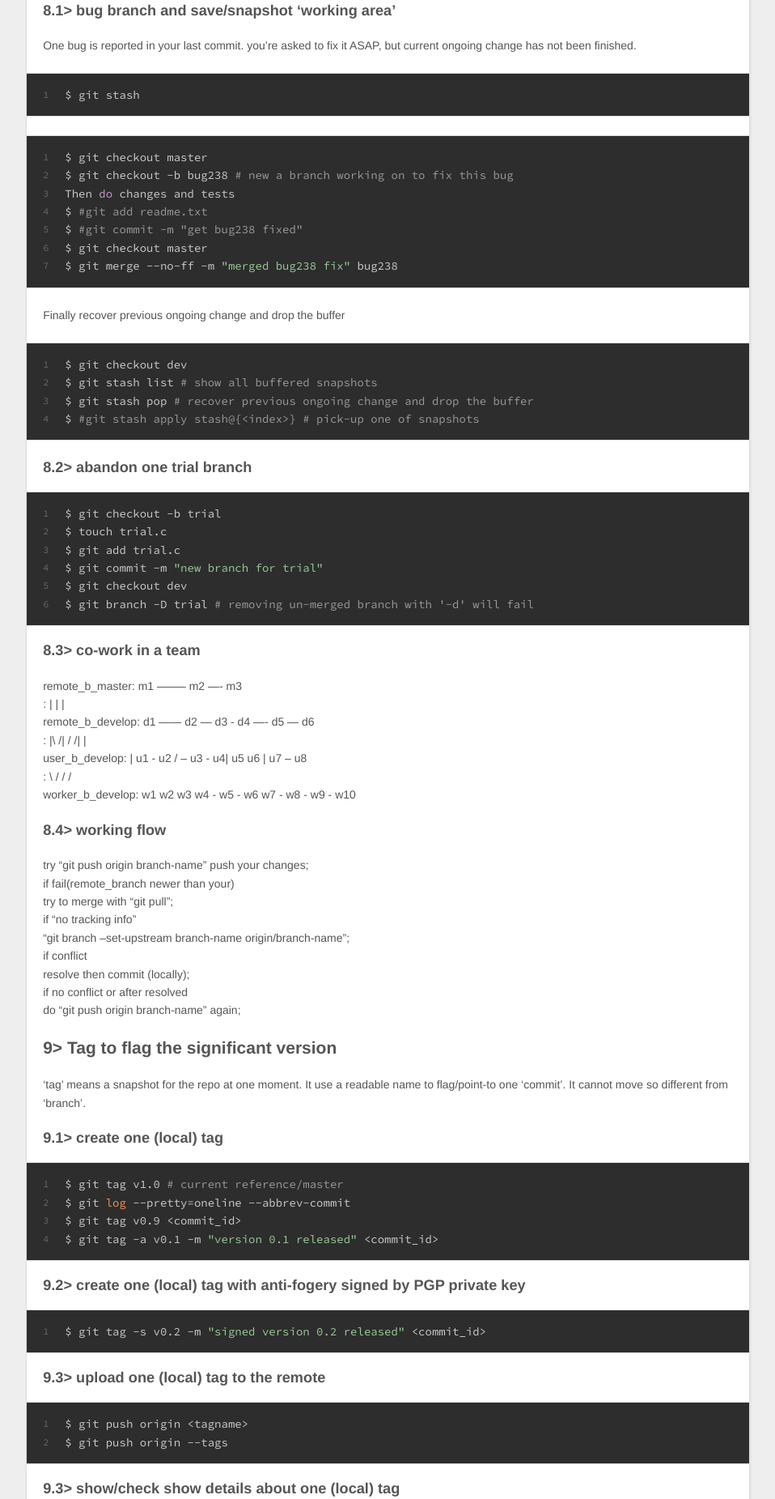
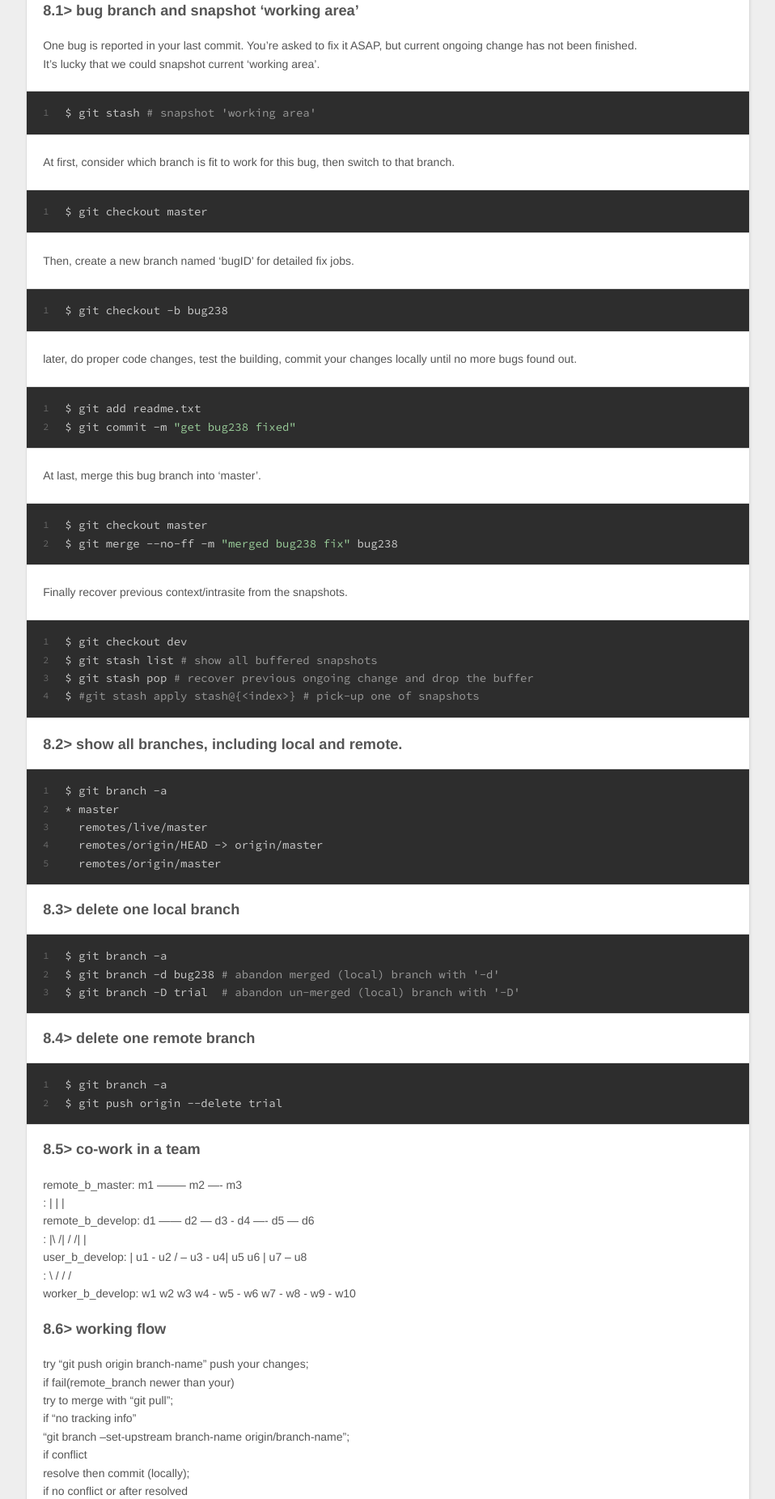
Before and after one commit to jacky168wang/hexo_static, a plain HTML site: page 2017/06/25/git-tutor/index.html in a window 1280 px wide. Shown: the part 6010-7861 px from the top of the page at 81% size, without its empty margins (8-966 px from the left). Drawn offline with nearby package versions, Linux system fonts and the light colour scheme.

Commit message:
Site updated: 2017-06-26 23:14:51

```diff
--- a/2017/06/25/git-tutor/index.html
+++ b/2017/06/25/git-tutor/index.html
@@ -11,7 +11,7 @@
 <meta property="og:url" content="http://192.168.1.3/2017/06/25/git-tutor/index.html">
 <meta property="og:site_name" content="JackyWang&#39;s Hexo Blog">
 <meta property="og:description" content="1&amp;gt; Overview‘git’ is a distribution system to maintain source codes. It’s veriy special and smart as “GIT TRACKS CHANGES RATHER THAN FILES”. It’s designed based on the following framework:“working a">
-<meta property="og:updated_time" content="2017-06-25T07:36:49.383Z">
+<meta property="og:updated_time" content="2017-06-26T15:13:11.536Z">
 <meta name="twitter:card" content="summary">
 <meta name="twitter:title" content="Git tutorial">
 <meta name="twitter:description" content="1&amp;gt; Overview‘git’ is a distribution system to maintain source codes. It’s veriy special and smart as “GIT TRACKS CHANGES RATHER THAN FILES”. It’s designed based on the following framework:“working a">
@@ -119,12 +119,17 @@
 <h3 id="7-4-gt-merge"><a href="#7-4-gt-merge" class="headerlink" title="7.4&gt; merge"></a>7.4&gt; merge</h3><p>Compare ‘end’ node of current branch with the other, if no conflict, p_master -&gt; the ‘end’ node of p_dev; else, new one node with your changes, p_master -&gt; it.<br><figure class="highlight bash"><table><tr><td class="gutter"><pre><div class="line">1</div><div class="line">2</div><div class="line">3</div><div class="line">4</div></pre></td><td class="code"><pre><div class="line">$ git checkout master</div><div class="line">$ cat readme.txt</div><div class="line">$ git merge dev</div><div class="line">$ cat readme.txt <span class="comment"># if conflict, manually modify it, then git add &amp; commit</span></div></pre></td></tr></table></figure></p>
 <h3 id="7-5-gt-picture-details-of-the-roadmap"><a href="#7-5-gt-picture-details-of-the-roadmap" class="headerlink" title="7.5&gt; picture details of the roadmap"></a>7.5&gt; picture details of the roadmap</h3><figure class="highlight bash"><table><tr><td class="gutter"><pre><div class="line">1</div></pre></td><td class="code"><pre><div class="line">$ git <span class="built_in">log</span> --graph --pretty=oneline --abbrev-commit</div></pre></td></tr></table></figure>
 <h3 id="7-6-gt-remove-branch-delete-p-dev"><a href="#7-6-gt-remove-branch-delete-p-dev" class="headerlink" title="7.6&gt; remove branch: delete p_dev"></a>7.6&gt; remove branch: delete p_dev</h3><figure class="highlight bash"><table><tr><td class="gutter"><pre><div class="line">1</div><div class="line">2</div></pre></td><td class="code"><pre><div class="line">$ git branch -d dev</div><div class="line">$ git branch</div></pre></td></tr></table></figure>
-<h2 id="8-gt-Branches-in-generial-development-team"><a href="#8-gt-Branches-in-generial-development-team" class="headerlink" title="8&gt; Branches in generial development team"></a>8&gt; Branches in generial development team</h2><h3 id="8-1-gt-bug-branch-and-save-snapshot-‘working-area’"><a href="#8-1-gt-bug-branch-and-save-snapshot-‘working-area’" class="headerlink" title="8.1&gt; bug branch and save/snapshot ‘working area’"></a>8.1&gt; bug branch and save/snapshot ‘working area’</h3><p>One bug is reported in your last commit. you’re asked to fix it ASAP, but current ongoing change has not been finished.<br><figure class="highlight bash"><table><tr><td class="gutter"><pre><div class="line">1</div></pre></td><td class="code"><pre><div class="line">$ git stash</div></pre></td></tr></table></figure></p>
-<figure class="highlight bash"><table><tr><td class="gutter"><pre><div class="line">1</div><div class="line">2</div><div class="line">3</div><div class="line">4</div><div class="line">5</div><div class="line">6</div><div class="line">7</div></pre></td><td class="code"><pre><div class="line">$ git checkout master</div><div class="line">$ git checkout -b bug238 <span class="comment"># new a branch working on to fix this bug</span></div><div class="line">Then <span class="keyword">do</span> changes and tests</div><div class="line">$ <span class="comment">#git add readme.txt</span></div><div class="line">$ <span class="comment">#git commit -m "get bug238 fixed"</span></div><div class="line">$ git checkout master</div><div class="line">$ git merge --no-ff -m <span class="string">"merged bug238 fix"</span> bug238</div></pre></td></tr></table></figure>
-<p>Finally recover previous ongoing change and drop the buffer<br><figure class="highlight bash"><table><tr><td class="gutter"><pre><div class="line">1</div><div class="line">2</div><div class="line">3</div><div class="line">4</div></pre></td><td class="code"><pre><div class="line">$ git checkout dev</div><div class="line">$ git stash list <span class="comment"># show all buffered snapshots</span></div><div class="line">$ git stash pop <span class="comment"># recover previous ongoing change and drop the buffer</span></div><div class="line">$ <span class="comment">#git stash apply stash@&#123;&lt;index&gt;&#125; # pick-up one of snapshots</span></div></pre></td></tr></table></figure></p>
-<h3 id="8-2-gt-abandon-one-trial-branch"><a href="#8-2-gt-abandon-one-trial-branch" class="headerlink" title="8.2&gt; abandon one trial branch"></a>8.2&gt; abandon one trial branch</h3><figure class="highlight bash"><table><tr><td class="gutter"><pre><div class="line">1</div><div class="line">2</div><div class="line">3</div><div class="line">4</div><div class="line">5</div><div class="line">6</div></pre></td><td class="code"><pre><div class="line">$ git checkout -b trial</div><div class="line">$ touch trial.c</div><div class="line">$ git add trial.c</div><div class="line">$ git commit -m <span class="string">"new branch for trial"</span></div><div class="line">$ git checkout dev</div><div class="line">$ git branch -D trial <span class="comment"># removing un-merged branch with '-d' will fail</span></div></pre></td></tr></table></figure>
-<h3 id="8-3-gt-co-work-in-a-team"><a href="#8-3-gt-co-work-in-a-team" class="headerlink" title="8.3&gt;  co-work in a team"></a>8.3&gt;  co-work in a team</h3><p>  remote_b_master:           m1 ——– m2 —- m3<br>                 :           |           |       |<br> remote_b_develop: d1 —— d2 — d3 - d4 —- d5 — d6<br>                 :  |\       /|     /    /|       |<br>   user_b_develop:  | u1 - u2 / – u3 - u4| u5 u6 | u7 – u8<br>                 :   \       /            /       /<br> worker_b_develop:    w1 w2 w3 w4 - w5 - w6 w7 - w8 - w9 - w10</p>
-<h3 id="8-4-gt-working-flow"><a href="#8-4-gt-working-flow" class="headerlink" title="8.4&gt; working flow"></a>8.4&gt; working flow</h3><p>  try “git push origin branch-name” push your changes;<br>  if fail(remote_branch newer than your)<br>  try to merge with “git pull”;<br>  if “no tracking info”<br>    “git branch –set-upstream branch-name origin/branch-name”;<br>    if conflict<br>      resolve then commit (locally);<br>    if no conflict or after resolved<br>      do “git push origin branch-name” again;</p>
+<h2 id="8-gt-Branches-in-generial-development-team"><a href="#8-gt-Branches-in-generial-development-team" class="headerlink" title="8&gt; Branches in generial development team"></a>8&gt; Branches in generial development team</h2><h3 id="8-1-gt-bug-branch-and-snapshot-‘working-area’"><a href="#8-1-gt-bug-branch-and-snapshot-‘working-area’" class="headerlink" title="8.1&gt; bug branch and snapshot ‘working area’"></a>8.1&gt; bug branch and snapshot ‘working area’</h3><p>One bug is reported in your last commit. You’re asked to fix it ASAP, but current ongoing change has not been finished.<br>It’s lucky that we could snapshot current ‘working area’.<br><figure class="highlight bash"><table><tr><td class="gutter"><pre><div class="line">1</div></pre></td><td class="code"><pre><div class="line">$ git stash <span class="comment"># snapshot 'working area'</span></div></pre></td></tr></table></figure></p>
+<p>At first, consider which branch is fit to work for this bug, then switch to that branch.<br><figure class="highlight bash"><table><tr><td class="gutter"><pre><div class="line">1</div></pre></td><td class="code"><pre><div class="line">$ git checkout master</div></pre></td></tr></table></figure></p>
+<p>Then, create a new branch named ‘bugID’ for detailed fix jobs.<br><figure class="highlight bash"><table><tr><td class="gutter"><pre><div class="line">1</div></pre></td><td class="code"><pre><div class="line">$ git checkout -b bug238</div></pre></td></tr></table></figure></p>
+<p>later, do proper code changes, test the building, commit your changes locally until no more bugs found out.<br><figure class="highlight bash"><table><tr><td class="gutter"><pre><div class="line">1</div><div class="line">2</div></pre></td><td class="code"><pre><div class="line">$ git add readme.txt</div><div class="line">$ git commit -m <span class="string">"get bug238 fixed"</span></div></pre></td></tr></table></figure></p>
+<p>At last, merge this bug branch into ‘master’.<br><figure class="highlight bash"><table><tr><td class="gutter"><pre><div class="line">1</div><div class="line">2</div></pre></td><td class="code"><pre><div class="line">$ git checkout master</div><div class="line">$ git merge --no-ff -m <span class="string">"merged bug238 fix"</span> bug238</div></pre></td></tr></table></figure></p>
+<p>Finally recover previous context/intrasite from the snapshots.<br><figure class="highlight bash"><table><tr><td class="gutter"><pre><div class="line">1</div><div class="line">2</div><div class="line">3</div><div class="line">4</div></pre></td><td class="code"><pre><div class="line">$ git checkout dev</div><div class="line">$ git stash list <span class="comment"># show all buffered snapshots</span></div><div class="line">$ git stash pop <span class="comment"># recover previous ongoing change and drop the buffer</span></div><div class="line">$ <span class="comment">#git stash apply stash@&#123;&lt;index&gt;&#125; # pick-up one of snapshots</span></div></pre></td></tr></table></figure></p>
+<h3 id="8-2-gt-show-all-branches-including-local-and-remote"><a href="#8-2-gt-show-all-branches-including-local-and-remote" class="headerlink" title="8.2&gt; show all branches, including local and remote."></a>8.2&gt; show all branches, including local and remote.</h3><figure class="highlight bash"><table><tr><td class="gutter"><pre><div class="line">1</div><div class="line">2</div><div class="line">3</div><div class="line">4</div><div class="line">5</div></pre></td><td class="code"><pre><div class="line">$ git branch -a</div><div class="line">* master</div><div class="line">  remotes/live/master</div><div class="line">  remotes/origin/HEAD -&gt; origin/master</div><div class="line">  remotes/origin/master</div></pre></td></tr></table></figure>
+<h3 id="8-3-gt-delete-one-local-branch"><a href="#8-3-gt-delete-one-local-branch" class="headerlink" title="8.3&gt; delete one local branch"></a>8.3&gt; delete one local branch</h3><figure class="highlight bash"><table><tr><td class="gutter"><pre><div class="line">1</div><div class="line">2</div><div class="line">3</div></pre></td><td class="code"><pre><div class="line">$ git branch -a</div><div class="line">$ git branch -d bug238 <span class="comment"># abandon merged (local) branch with '-d'</span></div><div class="line">$ git branch -D trial  <span class="comment"># abandon un-merged (local) branch with '-D'</span></div></pre></td></tr></table></figure>
+<h3 id="8-4-gt-delete-one-remote-branch"><a href="#8-4-gt-delete-one-remote-branch" class="headerlink" title="8.4&gt; delete one remote branch"></a>8.4&gt; delete one remote branch</h3><figure class="highlight bash"><table><tr><td class="gutter"><pre><div class="line">1</div><div class="line">2</div></pre></td><td class="code"><pre><div class="line">$ git branch -a</div><div class="line">$ git push origin --delete trial</div></pre></td></tr></table></figure>
+<h3 id="8-5-gt-co-work-in-a-team"><a href="#8-5-gt-co-work-in-a-team" class="headerlink" title="8.5&gt;  co-work in a team"></a>8.5&gt;  co-work in a team</h3><p>  remote_b_master:           m1 ——– m2 —- m3<br>                 :           |           |       |<br> remote_b_develop: d1 —— d2 — d3 - d4 —- d5 — d6<br>                 :  |\       /|     /    /|       |<br>   user_b_develop:  | u1 - u2 / – u3 - u4| u5 u6 | u7 – u8<br>                 :   \       /            /       /<br> worker_b_develop:    w1 w2 w3 w4 - w5 - w6 w7 - w8 - w9 - w10</p>
+<h3 id="8-6-gt-working-flow"><a href="#8-6-gt-working-flow" class="headerlink" title="8.6&gt; working flow"></a>8.6&gt; working flow</h3><p>  try “git push origin branch-name” push your changes;<br>  if fail(remote_branch newer than your)<br>  try to merge with “git pull”;<br>  if “no tracking info”<br>    “git branch –set-upstream branch-name origin/branch-name”;<br>    if conflict<br>      resolve then commit (locally);<br>    if no conflict or after resolved<br>      do “git push origin branch-name” again;</p>
 <h2 id="9-gt-Tag-to-flag-the-significant-version"><a href="#9-gt-Tag-to-flag-the-significant-version" class="headerlink" title="9&gt; Tag to flag the significant version"></a>9&gt; Tag to flag the significant version</h2><p>‘tag’ means a snapshot for the repo at one moment. It use a readable name to flag/point-to one ‘commit’. It cannot move so different from ‘branch’.</p>
 <h3 id="9-1-gt-create-one-local-tag"><a href="#9-1-gt-create-one-local-tag" class="headerlink" title="9.1&gt; create one (local) tag"></a>9.1&gt; create one (local) tag</h3><figure class="highlight bash"><table><tr><td class="gutter"><pre><div class="line">1</div><div class="line">2</div><div class="line">3</div><div class="line">4</div></pre></td><td class="code"><pre><div class="line">$ git tag v1.0 <span class="comment"># current reference/master</span></div><div class="line">$ git <span class="built_in">log</span> --pretty=oneline --abbrev-commit</div><div class="line">$ git tag v0.9 &lt;commit_id&gt;</div><div class="line">$ git tag -a v0.1 -m <span class="string">"version 0.1 released"</span> &lt;commit_id&gt;</div></pre></td></tr></table></figure>
 <h3 id="9-2-gt-create-one-local-tag-with-anti-fogery-signed-by-PGP-private-key"><a href="#9-2-gt-create-one-local-tag-with-anti-fogery-signed-by-PGP-private-key" class="headerlink" title="9.2&gt; create one (local) tag with anti-fogery signed by PGP private key"></a>9.2&gt; create one (local) tag with anti-fogery signed by PGP private key</h3><figure class="highlight bash"><table><tr><td class="gutter"><pre><div class="line">1</div></pre></td><td class="code"><pre><div class="line">$ git tag -s v0.2 -m <span class="string">"signed version 0.2 released"</span> &lt;commit_id&gt;</div></pre></td></tr></table></figure>
@@ -135,7 +140,7 @@
 
     </div>
     <footer class="article-footer">
-      <a data-url="http://192.168.1.3/2017/06/25/git-tutor/" data-id="cj4e773fr0003okxtwtb0fdi2" class="article-share-link">Share</a>
+      <a data-url="http://192.168.1.3/2017/06/25/git-tutor/" data-id="cj4eab51u00033zxtbgdjoq2d" class="article-share-link">Share</a>
 
 
     </footer>
```
Also changed, not shown: 2017/06/25/gerrit-mngt/index.html (+1 -1 lines), 2017/06/25/gerrit-tutor/index.html (+1 -1 lines), 2017/06/25/hello-world/index.html (+1 -1 lines), 2017/06/25/linux-daemon/index.html (+1 -1 lines), index.html (+16 -11 lines).
